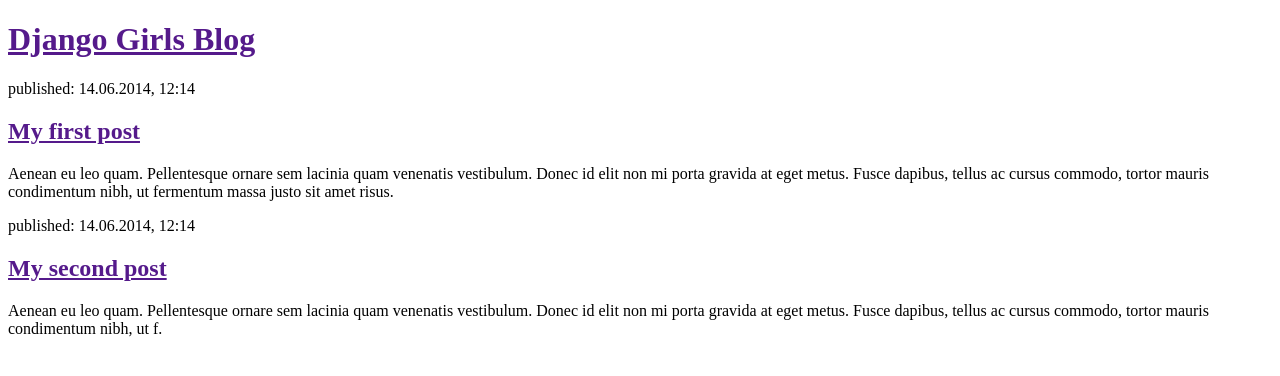
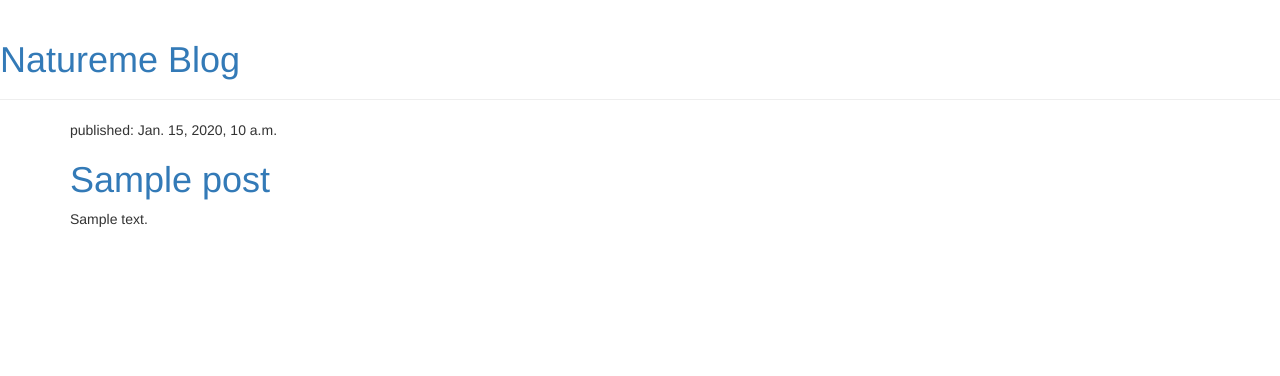
Before and after one commit to Ricardocaceres/natureme-app, a Django app: template blog/templates/blog/post_list.html in a window 1280 px wide. Shown: the top 376 px of the page. Run offline with Django 3.2, Linux system fonts and the light colour scheme; the template is opened without the code that fills it: most values are stand-ins (such as "Sample title", 1, 10 or a date in 2020); some libraries are stand-ins or nearby versions.

Commit message:
Added view and template for detailed blog post as well as CSS for the site.

```diff
--- /dev/null
+++ b/blog/templates/blog/base.html
@@ -0,0 +1,42 @@
+<!--After every change, dont forget to push and pull -->
+
+<!-- Tell HTML fiule that added CSS -->
+{% load staticfiles %}
+
+<!DOCTYPE html>
+<html lang="en">
+
+<head>
+	<meta charset="UTF-8">
+	<title>Natureme Eco cleaning booked within seconds</title>
+
+	<!--Bootstrap-->
+	<link rel="stylesheet" href="//maxcdn.bootstrapcdn.com/bootstrap/3.2.0/css/bootstrap.min.css">
+	<link rel="stylesheet" href="//maxcdn.bootstrapcdn.com/bootstrap/3.2.0/css/bootstrap-theme.min.css">
+	<!--Telling our template where our CSS file is located-->
+	<link rel="stylesheet" href="{% static 'css/blog.css' %}">
+	<!--Importing Lobster from Google Fonts-->
+	<link href="//fonts.googleapis.com/css?family=Lobster&subset=latin,latin-ext" rel="stylesheet" type="text/css">
+
+
+</head>
+
+<body>
+
+    <div class = "page-header">
+        <h1><a href="">Natureme Blog</a></h1>
+    </div>
+
+	<!--adding html for bootstrap-->
+	<div class="content container">
+	    <div class="row">
+	        <div class="col-md-8">
+	        	<!-- Template tag 'block' to make an area that will have HTML inserted in it. HTML will come from template that extends this template-->
+		    	{% block content %}
+		    	{% endblock %}
+	        </div>
+	    </div>
+	</div>
+
+</body>
+</html>
--- a/blog/templates/blog/post_list.html
+++ b/blog/templates/blog/post_list.html
@@ -1,30 +1,17 @@
-<!--After every change, dont forget to push and pull -->
+<!-- this template extends base.html-->
+{% extends 'blog/base.html' %}
 
-<!DOCTYPE html>
-<html lang="en">
 
-<head>
-	<meta charset="UTF-8">
-	<title>Natureme Eco cleaning booked within seconds</title>
-</head>
+{% block content %}
+	{% for post in posts %}
+	    <div class="post">
+	        <div class="date">
+	            <p>published: {{ post.published_date }}</p>
+	        </div>
 
-<body>
-
-    <div>
-        <h1><a href="">Django Girls Blog</a></h1>
-    </div>
-
-    <div>
-        <p>published: 14.06.2014, 12:14</p>
-        <h2><a href="">My first post</a></h2>
-        <p>Aenean eu leo quam. Pellentesque ornare sem lacinia quam venenatis vestibulum. Donec id elit non mi porta gravida at eget metus. Fusce dapibus, tellus ac cursus commodo, tortor mauris condimentum nibh, ut fermentum massa justo sit amet risus.</p>
-    </div>
-
-    <div>
-        <p>published: 14.06.2014, 12:14</p>
-        <h2><a href="">My second post</a></h2>
-        <p>Aenean eu leo quam. Pellentesque ornare sem lacinia quam venenatis vestibulum. Donec id elit non mi porta gravida at eget metus. Fusce dapibus, tellus ac cursus commodo, tortor mauris condimentum nibh, ut f.</p>
-    </div>
-
-</body>
-</html>
+			<!-- Add link on title to single post page -->
+	        <h1><a href="{% url 'post_detail' pk=post.pk %}">{{ post.title }}</a></h1>
+	        <p>{{ post.text|linebreaksbr }}</p>
+	    </div>
+	{% endfor %}
+{% endblock %}
--- a/blog/urls.py
+++ b/blog/urls.py
@@ -3,4 +3,10 @@
 
 urlpatterns = [
 	url(r'^$', views.post_list, name='post_list'),
+
+	#Include url for single page post, called 'post detail' in post_list.html
+
+	#?P<pk> means django will take everything to be placed there and transfer it to a view called 'pk'
+	#\d means it can only be a digit, + means there needs to be one or more digits there
+	url(r'^post/(?P<pk>\d+)/$', views.post_detail, name='post_detail'),
 ]
```
Also changed, not shown: blog/templates/blog/post_detail.html (added, +17 -0 lines), blog/views.py (+9 -3 lines).
